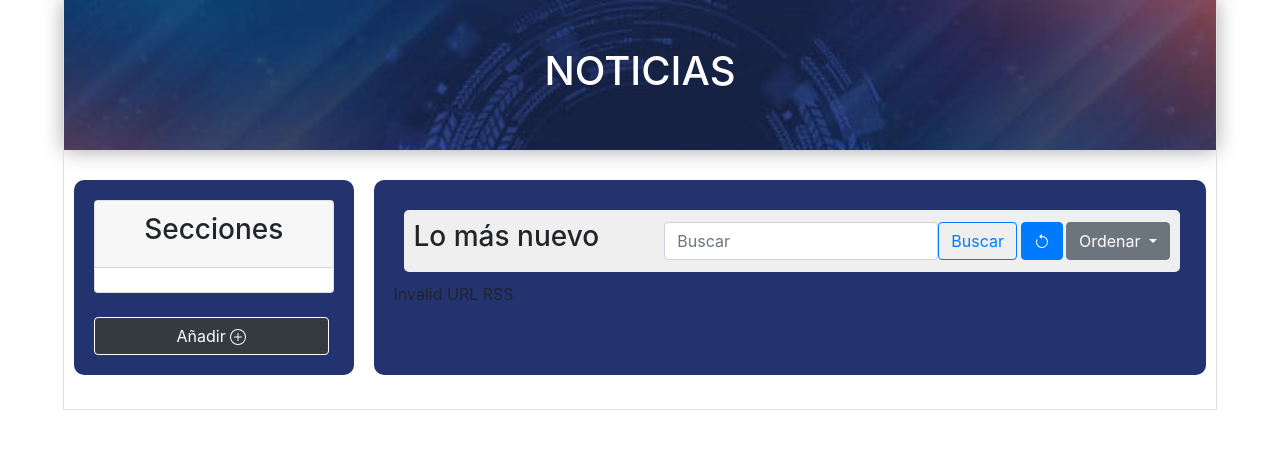
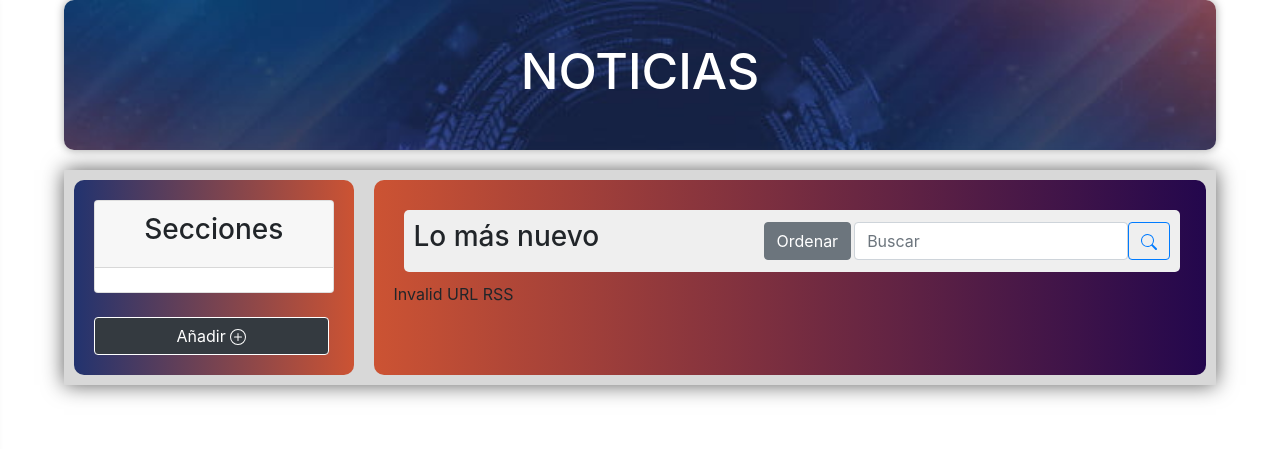
Before and after one commit to AlvinPech/OAW-Project, a PHP site: page /?ordenar=1 in a window 1280 px wide. Shown: the top 449 px of the page. Run offline with PHP 8.4, Linux system fonts and the light colour scheme; the visitor is signed in with stand-in values (Sample User, id 1); data that the repository does not hold is empty; some libraries are stand-ins or nearby versions.

Commit message:
Se agregaron componentes

```diff
--- a/rss/index.php
+++ b/rss/index.php
@@ -1,5 +1,6 @@
 <?php
 session_start();
+error_reporting(0);
  ?>
 
 <!DOCTYPE html>
@@ -13,7 +14,7 @@ session_start();
 
   $estado = "";
 
-  $mysqli = new mysqli('localhost', 'root', 'root', 'rss');
+  $mysqli = new mysqli('localhost', 'root', '', 'rss');
   if(!$mysqli){
       $estado = "No se pudo realizar la conexión PHP - Mysql";
   }
@@ -68,23 +69,62 @@ $mysqli->close();
      <meta name="viewport" content="width=device-width, initial-scale=1.0">
     <title>Noticias</title>
     <link  rel="stylesheet" href="style.css">
+<link rel="stylesheet" href="main.css">
     <link href="https://fonts.googleapis.com/css2?family=Oswald&display=swap" rel="stylesheet">
     <link href="https://fonts.googleapis.com/css2?family=Oswald&family=Raleway:wght@500&display=swap" rel="stylesheet">
     <link rel="stylesheet" href="https://cdn.jsdelivr.net/npm/bootstrap@4.5.3/dist/css/bootstrap.min.css" integrity="sha384-TX8t27EcRE3e/ihU7zmQxVncDAy5uIKz4rEkgIXeMed4M0jlfIDPvg6uqKI2xXr2" crossorigin="anonymous">
     <link rel="stylesheet" href="https://stackpath.bootstrapcdn.com/bootstrap/4.3.1/css/bootstrap.min.css" integrity="sha384-ggOyR0iXCbMQv3Xipma34MD+dH/1fQ784/j6cY/iJTQUOhcWr7x9JvoRxT2MZw1T" crossorigin="anonymous">
+
     <script src="jquery-3.6.0.min.js"></script>
 
 </head>
 
 
 <body>
+  <div id="sidebar"  tabindex="-1">
 
+      <ul>
+        <li>
+          <img src="img/nc.png" alt="Logo noticias" class="logo">
+        </li>
+        <div class="accordion" id="accordionExample">
+
+  <div class="card">
+    <div class="card-header" id="headingTwo">
+      <h2 class="mb-0">
+        <button class="btn btn-link btn-block text-left collapsed" type="button" data-toggle="collapse" data-target="#collapseTwo" aria-expanded="false" aria-controls="collapseTwo">
+        Ordenar nocias por
+        <svg xmlns="http://www.w3.org/2000/svg" width="16" height="16" fill="currentColor" class="bi bi-chevron-down" viewBox="0 0 16 16"> <path fill-rule="evenodd" d="M1.646 4.646a.5.5 0 0 1 .708 0L8 10.293l5.646-5.647a.5.5 0 0 1 .708.708l-6 6a.5.5 0 0 1-.708 0l-6-6a.5.5 0 0 1 0-.708z"/></svg>
+        </button>
+      </h2>
+    </div>
+    <div id="collapseTwo" class="collapse" aria-labelledby="headingTwo" data-parent="#accordionExample">
+      <div class="card-body">
+       <a class="dropdown-item" href="index.php?ordenar=postDate">Fecha<svg xmlns="http://www.w3.org/2000/svg" style="margin-left:3px;" width="16" height="16" fill="currentColor" class="bi bi-calendar-week" viewBox="0 0 16 16">
+      <path d="M11 6.5a.5.5 0 0 1 .5-.5h1a.5.5 0 0 1 .5.5v1a.5.5 0 0 1-.5.5h-1a.5.5 0 0 1-.5-.5v-1zm-3 0a.5.5 0 0 1 .5-.5h1a.5.5 0 0 1 .5.5v1a.5.5 0 0 1-.5.5h-1a.5.5 0 0 1-.5-.5v-1zm-5 3a.5.5 0 0 1 .5-.5h1a.5.5 0 0 1 .5.5v1a.5.5 0 0 1-.5.5h-1a.5.5 0 0 1-.5-.5v-1zm3 0a.5.5 0 0 1 .5-.5h1a.5.5 0 0 1 .5.5v1a.5.5 0 0 1-.5.5h-1a.5.5 0 0 1-.5-.5v-1z"/>
+      <path d="M3.5 0a.5.5 0 0 1 .5.5V1h8V.5a.5.5 0 0 1 1 0V1h1a2 2 0 0 1 2 2v11a2 2 0 0 1-2 2H2a2 2 0 0 1-2-2V3a2 2 0 0 1 2-2h1V.5a.5.5 0 0 1 .5-.5zM1 4v10a1 1 0 0 0 1 1h12a1 1 0 0 0 1-1V4H1z"/>
+        </svg></a>
+      <a class="dropdown-item" href="index.php?ordenar=title">Título<svg xmlns="http://www.w3.org/2000/svg" width="16" height="16" style="margin-left:3px;" fill="currentColor" class="bi bi-filter-square" viewBox="0 0 16 16">
+      <path d="M14 1a1 1 0 0 1 1 1v12a1 1 0 0 1-1 1H2a1 1 0 0 1-1-1V2a1 1 0 0 1 1-1h12zM2 0a2 2 0 0 0-2 2v12a2 2 0 0 0 2 2h12a2 2 0 0 0 2-2V2a2 2 0 0 0-2-2H2z"/>
+      <path d="M6 11.5a.5.5 0 0 1 .5-.5h3a.5.5 0 0 1 0 1h-3a.5.5 0 0 1-.5-.5zm-2-3a.5.5 0 0 1 .5-.5h7a.5.5 0 0 1 0 1h-7a.5.5 0 0 1-.5-.5zm-2-3a.5.5 0 0 1 .5-.5h11a.5.5 0 0 1 0 1h-11a.5.5 0 0 1-.5-.5z"/>
+        </svg></a>
+      <a class="dropdown-item" href="index.php?ordenar=description">Contenido<svg xmlns="http://www.w3.org/2000/svg" width="16" height="16" style="margin-left:3px;" fill="currentColor" class="bi bi-grid-3x2" viewBox="0 0 16 16">
+      <path d="M0 3.5A1.5 1.5 0 0 1 1.5 2h13A1.5 1.5 0 0 1 16 3.5v8a1.5 1.5 0 0 1-1.5 1.5h-13A1.5 1.5 0 0 1 0 11.5v-8zM1.5 3a.5.5 0 0 0-.5.5V7h4V3H1.5zM5 8H1v3.5a.5.5 0 0 0 .5.5H5V8zm1 0v4h4V8H6zm4-1V3H6v4h4zm1 1v4h3.5a.5.5 0 0 0 .5-.5V8h-4zm0-1h4V3.5a.5.5 0 0 0-.5-.5H11v4z"/>
+        </svg></a>
+
+      </div>
+    </div>
+  </div>
+</div>
+      </ul>
+    </div>
     <div class="contenedor">
         <div class="header">
            <div class="titulo">
-            <h1 >
-           NOTICIAS
-            </h1>
+            <h2 class="h2" >
+                NOTICIAS
+            </h2>
+
            </div>
 
         </div>
@@ -99,7 +139,7 @@ $mysqli->close();
 
 <?php
 
-    $mysqli = new mysqli('localhost', 'root', 'root', 'rss');
+    $mysqli = new mysqli('localhost', 'root', '', 'rss');
     if(!$mysqli){
         $estado = "No se pudo realizar la conexión PHP - Mysql";
     }
@@ -116,7 +156,7 @@ $mysqli->close();
             <div class="">
               <form action="index.php" method="post">
                 <input type="hidden" name="varname" value="<?= $values['url'] ?>">
-                <button style="width:100%;height:30px;" type="submit" name="button"><?php echo $values['channel_name']; ?></button>
+                <button class="btn btn-primary active" data-bs-toggle="button" autocomplete="off" aria-pressed="true" style="width:97%;height:30px;margin:3px;" type="submit" name="button"><?php echo $values['channel_name']; ?><svg xmlns="http://www.w3.org/2000/svg" width="16" height="16" fill="currentColor" style="margin-left:4px;margin-bottom:2px;" class="bi bi-card-heading" viewBox="0 0 16 16"> <path d="M14.5 3a.5.5 0 0 1 .5.5v9a.5.5 0 0 1-.5.5h-13a.5.5 0 0 1-.5-.5v-9a.5.5 0 0 1 .5-.5h13zm-13-1A1.5 1.5 0 0 0 0 3.5v9A1.5 1.5 0 0 0 1.5 14h13a1.5 1.5 0 0 0 1.5-1.5v-9A1.5 1.5 0 0 0 14.5 2h-13z"/><path d="M3 8.5a.5.5 0 0 1 .5-.5h9a.5.5 0 0 1 0 1h-9a.5.5 0 0 1-.5-.5zm0 2a.5.5 0 0 1 .5-.5h6a.5.5 0 0 1 0 1h-6a.5.5 0 0 1-.5-.5zm0-5a.5.5 0 0 1 .5-.5h9a.5.5 0 0 1 .5.5v1a.5.5 0 0 1-.5.5h-9a.5.5 0 0 1-.5-.5v-1z"/></svg></button>
               </form>
             </div>
             <?php
@@ -179,26 +219,14 @@ $mysqli->close();
               <h3>Lo más nuevo</h3>
 
           <form class="d-flex" action="index.php" method="post">
+                <!--  botón para ordenar--->
+
+  <div class="toggle-btn">
+        <button type="button" class="btn btn-secondary" style="margin-right:3px;">Ordenar</button>
+      </div>
         <input class="form-control me-2" type="search" placeholder="Buscar" aria-label="Search" id="search" name="search">
-       <button type="submit" class="btn btn-outline-primary">Buscar</button>
+       <button type="submit" class="btn btn-outline-primary"><svg xmlns="http://www.w3.org/2000/svg" width="16" height="16" fill="currentColor" class="bi bi-search" viewBox="0 0 16 16"><path d="M11.742 10.344a6.5 6.5 0 1 0-1.397 1.398h-.001c.03.04.062.078.098.115l3.85 3.85a1 1 0 0 0 1.415-1.414l-3.85-3.85a1.007 1.007 0 0 0-.115-.1zM12 6.5a5.5 5.5 0 1 1-11 0 5.5 5.5 0 0 1 11 0z"/></svg></button>
      <div class="sp"></div>
-         <button type="button" class="btn btn-primary"> <svg xmlns="http://www.w3.org/2000/svg" width="16" height="16" fill="currentColor" class="bi bi-arrow-counterclockwise" viewBox="0 0 16 16">
-  <path fill-rule="evenodd" d="M8 3a5 5 0 1 1-4.546 2.914.5.5 0 0 0-.908-.417A6 6 0 1 0 8 2v1z"/>
-  <path d="M8 4.466V.534a.25.25 0 0 0-.41-.192L5.23 2.308a.25.25 0 0 0 0 .384l2.36 1.966A.25.25 0 0 0 8 4.466z"/>
-</svg></button>
-      <div class="sp"></div>
-      <!--  botón para ordenar--->
-      <div class="dropdown" style="margin-left: 3px;">
-      <button class="btn btn-secondary dropdown-toggle" type="button" id="dropdownMenuButton" data-toggle="dropdown" aria-haspopup="true" aria-expanded="false">
-         Ordenar
-      </button>
-
-      <div class="dropdown-menu" aria-labelledby="dropdownMenuButton">
-      <a class="dropdown-item" href="index.php?ordenar=postDate">Por fecha</a>
-      <a class="dropdown-item" href="index.php?ordenar=title">Por título</a>
-      <a class="dropdown-item" href="index.php?ordenar=description">Por contenido</a>
-      </div>
-      </div>
 
       </form>
 
@@ -235,7 +263,7 @@ $mysqli->close();
                   $site = $feeds->channel->title;
                   $siteLink = $feeds->channel->link;
 
-                  echo "<h1>$site</h1>";
+                  echo "<h2>$site</h2>";
 
                   function get_first_image_url($html, $item)
               {
@@ -277,7 +305,7 @@ $mysqli->close();
 
 
                     //abrimos sql
-                    $mysqli = new mysqli('localhost', 'root', 'root', 'rss');
+                    $mysqli = new mysqli('localhost', 'root', '', 'rss');
                     if(!$mysqli){
                         $estado = "No se pudo realizar la conexión PHP - Mysql";
                     }
@@ -307,7 +335,7 @@ $mysqli->close();
                 }
 
 //Imprimimos todo el contenido del link
-$mysqli = new mysqli('localhost', 'root', 'root', 'rss');
+$mysqli = new mysqli('localhost', 'root', '', 'rss');
 
 if(!$mysqli){
     $estado = "No se pudo realizar la conexión PHP - Mysql";
@@ -371,7 +399,7 @@ else{
   </div>
 </div>
 
- </div>
+
 
 
 
@@ -419,6 +447,7 @@ else{
     <script src="https://code.jquery.com/jquery-3.3.1.slim.min.js" integrity="sha384-q8i/X+965DzO0rT7abK41JStQIAqVgRVzpbzo5smXKp4YfRvH+8abtTE1Pi6jizo" crossorigin="anonymous"></script>
     <script src="https://cdnjs.cloudflare.com/ajax/libs/popper.js/1.14.7/umd/popper.min.js" integrity="sha384-UO2eT0CpHqdSJQ6hJty5KVphtPhzWj9WO1clHTMGa3JDZwrnQq4sF86dIHNDz0W1" crossorigin="anonymous"></script>
     <script src="https://stackpath.bootstrapcdn.com/bootstrap/4.3.1/js/bootstrap.min.js" integrity="sha384-JjSmVgyd0p3pXB1rRibZUAYoIIy6OrQ6VrjIEaFf/nJGzIxFDsf4x0xIM+B07jRM" crossorigin="anonymous"></script>
+     <script src="main.js"></script>
 
      <!-- función para abrir tu corazón -->
 
--- a/rss/insertChannel.php
+++ b/rss/insertChannel.php
@@ -7,7 +7,7 @@ $channel_id = md5($url);
 
 $estado = "";
 
-$mysqli = new mysqli('localhost', 'root', 'root', 'rss');
+$mysqli = new mysqli('localhost', 'root', '', 'rss');
 if(!$mysqli){
     $estado = "No se pudo realizar la conexión PHP - Mysql";
 }
--- /dev/null
+++ b/rss/main.css
@@ -0,0 +1,71 @@
+* {
+  margin: 0px;
+  padding: 0px;
+}
+
+#sidebar {
+ background: #f3f3f3;
+	position: fixed;
+	height: 100%;
+	left: 0;
+    width: 240px;
+	top: 0;
+	box-shadow: 3px 0 10px rgba(0,0,0,.2);
+  left: -250px;
+  transition: all 300ms linear;
+z-index: 1000;
+
+}
+
+#sidebar.active {
+  left: 0px;
+}
+
+#sidebar ul li {
+  color: #363636;
+  list-style: none;
+  padding: 15px 10px;
+  border-bottom: 1px solid rgba(100, 100, 100, .2);
+  text-align: center;
+
+}
+
+#sidebar ul li:hover {
+background: #99cff7;
+    cursor: pointer;
+
+}
+
+#sidebar ul li>a {
+text-decoration: none;
+color: #363636;
+}
+
+.logo {
+
+  display: block;
+  margin: 0 auto;
+    width: 40%;
+}
+
+#sidebar .toggle-btn {
+  position: absolute;
+  left: 230px;
+  top: 20px;
+  cursor: pointer;
+}
+
+#sidebar .toggle-btn span {
+  display: block;
+  width: 40px;
+  text-align: center;
+  font-size: 30px;
+  border: 3px solid #000;
+}
+
+.btn.btn-link{
+    text-decoration: none !important;
+}
+.dropdown-item:hover{
+    background: #99cff7 !important;
+}
--- /dev/null
+++ b/rss/main.js
@@ -0,0 +1,8 @@
+
+const btnToggle = document.querySelector('.toggle-btn');
+
+btnToggle.addEventListener('click', function () {
+  console.log('clik')
+  document.getElementById('sidebar').classList.toggle('active');
+  console.log(document.getElementById('sidebar'))
+});
--- a/rss/style.css
+++ b/rss/style.css
@@ -2,8 +2,29 @@ body{
 
    font-family: 'Raleway', sans-serif;
     text-decoration: none;
+    /* background: url(img/b1.jpg) !important;
+    background-size: cover !important;*/
+  background: #fff!important;
+
 }
 
+h2{
+    color: #fff;
+    text-align: center;
+}
+
+.btn.btn-primary.active{
+    background: #004c8c!important;
+
+}
+
+.btn.btn-primary.active:hover{
+    background: #126a9f!important;
+
+}
+.h2{
+    font-size: 50px !important;
+}
 .block {
   display: block;
   width: 100%;
@@ -13,17 +34,20 @@ body{
   font-size: 16px;
   cursor: pointer;
   text-align: center;
+
 }
 
 
 .contenedor{
 
-   background-color: #ffffff;
+   background-color: #fff;
 	height: auto;
 	width: 90%;
 	margin: 0 auto;
 	padding: 0 0 24px;
-	outline: 1px solid #e0e0e0;
+	/*outline: 1px solid #e0e0e0;*/
+    border-radius: 10px;
+
 }
 
 .contenedor .header{
@@ -31,7 +55,7 @@ body{
     width: 100%;
     height: 150px;
 
-
+    border-radius: 10px;
     display: flex;
     align-items: center;
     justify-content: center;
@@ -40,13 +64,15 @@ body{
     background: url(img/bn.jpg);
     background-size: cover;
     color: #fff;
-    box-shadow: 0px 0px 20px  #a4a4a4;
+    box-shadow: 0px 0px 10px  #a4a4a4;
 }
 
-.card.mb-3{//card
+.card.mb-3{
     padding: 10px !important;
     margin: 10px !important;
     width: 98% !important;
+    position: relative !important;
+
 }
 
  .img_inner,
@@ -76,7 +102,8 @@ body{
     margin-top: 20px;
     margin-left: 0px;
    flex-wrap: wrap;
-
+    background: #d8d8d8;
+ box-shadow: 0px 0px 20px  #5c5c5c;
 
 }
 
@@ -84,7 +111,10 @@ body{
 .contenedor .info {
 
     display: flex;
-   background: #22336f;
+  /* background: #22336f;*/
+     background: #23074d;  /* fallback for old browsers */
+background: -webkit-linear-gradient(to right, #cc5333, #23074d);  /* Chrome 10-25, Safari 5.1-6 */
+background: linear-gradient(to right, #cc5333, #23074d); /* W3C, IE 10+/ Edge, Firefox 16+, Chrome 26+, Opera 12+, Safari 7+ */
 }
 .contenedor #informacion{
 
@@ -109,7 +139,11 @@ width: 70%;
      border-radius: 10px;
      padding: 20px;
      flex: 1 1 14%;
-    background: #22336f;
+   /* background: #22336f;*/
+    background: #EB5757;  /* fallback for old browsers */
+background: -webkit-linear-gradient(to right, #000000, #EB5757);  /* Chrome 10-25, Safari 5.1-6 */
+background: linear-gradient(to right, #22336f, #cc5333); /* W3C, IE 10+/ Edge, Firefox 16+, Chrome 26+, Opera 12+, Safari 7+ */
+
 
 }
 
```
Also changed, not shown: rss/img/msg.png (added), rss/img/nc.png (added), 2 other files.
